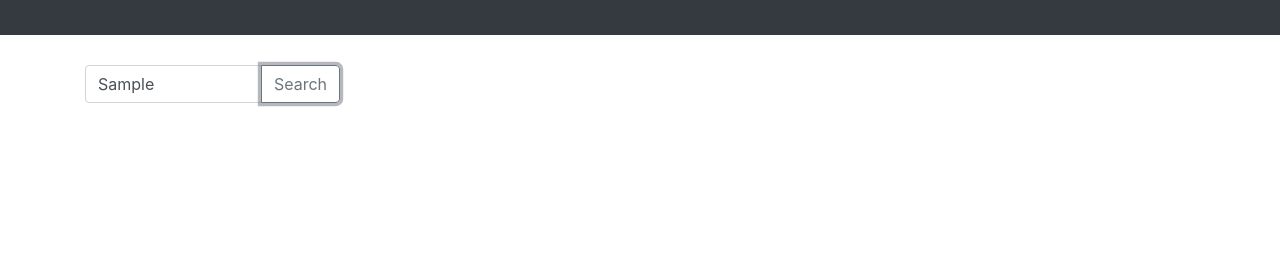
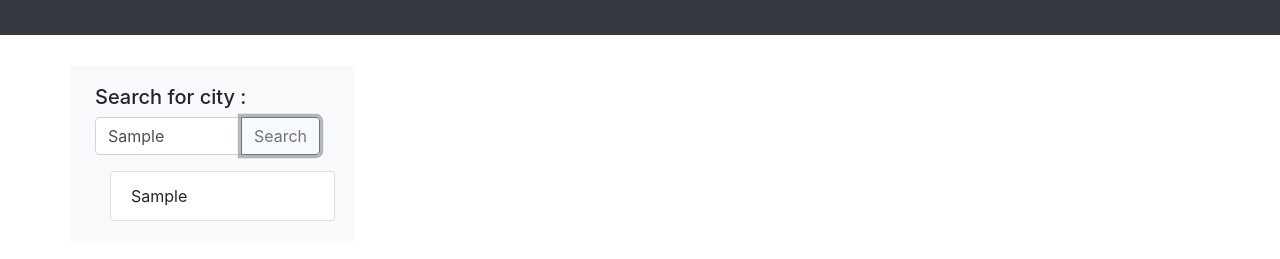
Before and after one commit to Janice-cloud/weatherdashboard, a plain HTML site: page index.html in a window 1280 px wide. Both pictures are taken after typing "Sample" into the empty fields and a click on the button "Search". Shown: the part 81-340 px from the top of the page. Drawn offline with nearby package versions, Linux system fonts and the light colour scheme; no server answers.

Commit message:
add list of cities searched

```diff
--- a/index.html
+++ b/index.html
@@ -19,19 +19,27 @@
 
     <div class="container">
         <div class="row margin">
-            <div class="col-sm-3">
-              <div class="input-group mb-3">
+            <div class="col-sm-3 bg-light searchbox">
+
+              <h5 class = "row">Search for city :</h5>
+
+              <div class="row input-group mb-3">
                 <input type="text" class="form-control" placeholder="City Name" aria-describedby="button-addon2" id="cityName">
                 <div class="input-group-append">
-                  <button class="btn btn-outline-secondary" type="button" id="button-addon2">Search</button>
+                      <button class="btn btn-outline-secondary" type="button" id="button-addon2">Search</button>
                 </div>
+              </div>
+
+              <div class = "row">
+                <div id = "citiesList" class = "col-md" >
+                </div>
+              </div>
             </div>
+
+          <div id = "information" class="col-sm-9">
           </div>
-          <div id = "information" class="col-sm-9">
-
-          </div>
-
-      </div>
+        </div>
+    </div>
 
 </body>
 <script src="script.js"></script>
--- a/script.js
+++ b/script.js
@@ -6,15 +6,25 @@ $(searchBtn).on("click", function(event) {
   clear();
   var cityName = cityNameEl.val();
 
-
   var cityNames = JSON.parse(localStorage.getItem("cities"));
   if(cityNames === null){
       cityNames = []
   }
-
+  console.log(cityNames)
   cityNames.push(cityName)
 
-  localStorage.setItem("cities", JSON.stringify(cityNames))
+  localStorage.setItem("cities", JSON.stringify(cityNames));
+
+
+    for (var i = 0; i < cityNames.length; i++) {
+
+        var citiesList = cityNames[i];
+
+        var liEl = $("<li>").text(citiesList).attr("class", "list-group-item");
+
+        $("#citiesList").prepend(liEl);
+    }
+
 
   var queryURL =
     "https://api.openweathermap.org/data/2.5/weather?q=" +
--- a/style.css
+++ b/style.css
@@ -6,3 +6,8 @@ header {
 .margin {
     padding-top: 30px;
 }
+
+.searchbox {
+    padding: 20px;
+    padding-left: 40px ;
+}
```
